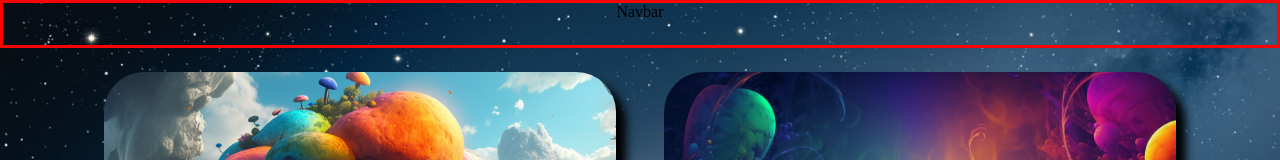
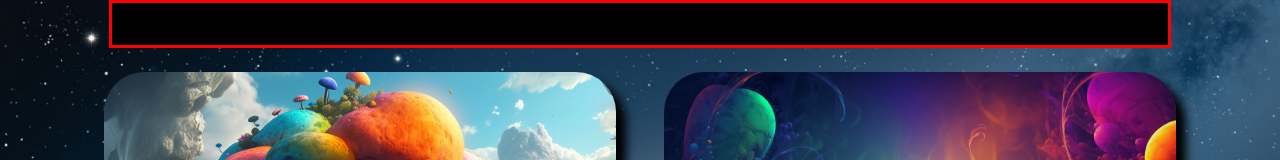
Before and after one commit to martfojt/nextjs-ecommerce-store, a Next.js app: page / in a window 1280 px wide. Shown: the top 160 px of the page. Built offline with nearby package versions, Linux system fonts and the light colour scheme.

Commit message:
Edit navbar styles

```diff
--- a/app/page.module.scss
+++ b/app/page.module.scss
@@ -1,9 +1,11 @@
 .navbar{
   text-align: center;
-  width: 100vw;
+  width: 83vw;
   height: 6vh;
   border-style: solid;
 border-color: red;
+margin: auto;
+background-color: #000;
 }
 .mainBox{
   display: flex;
```
